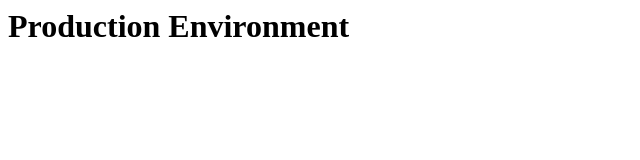
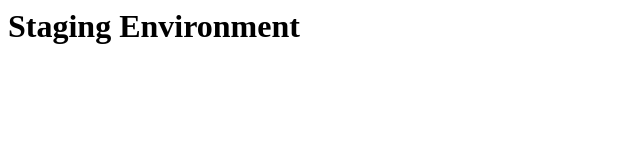
Before and after one commit to HarshalGundaCuelogic/Assignment, a plain HTML site: page index.html in a window 1280 px wide. Shown: the whole page, without its empty margins (0-640 px from the left). Drawn offline with Linux system fonts and the light colour scheme.

Commit message:
stage env index.html

```diff
--- a/index.html
+++ b/index.html
@@ -1 +1 @@
-<h1>Production Environment</h1>
+<h1>Staging Environment</h1>
```
